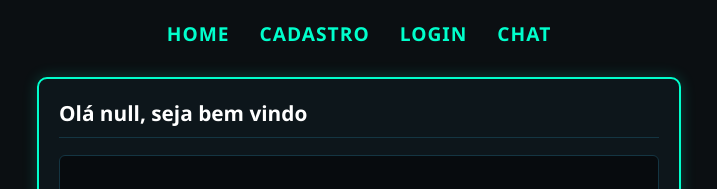
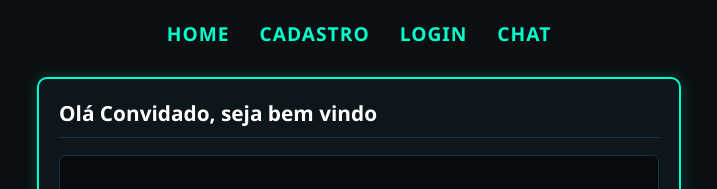
Before and after one commit to arthurschafranski11/Serverarthur, a website: page public/chat.html in a window 1280 px wide. Shown: the top 189 px of the page, without its empty margins (281-998 px from the left). Drawn offline with Linux system fonts and the light colour scheme.

Commit message:
Fix variable name for logged-in user retrieval

```diff
--- a/public/chat.html
+++ b/public/chat.html
@@ -27,7 +27,7 @@
 </div>
 
 <script>
-const usuarioLogado= localStorage.getItem('usuarioEntrada')
+const usuarioLogado = localStorage.getItem('usuarioLogado') || 'Convidado';
 
 document.querySelector('#boasVindas').textContent=`Olá ${usuarioLogado}, seja bem vindo`
 const caixaChat=document.querySelector('#caixaChat')
```
